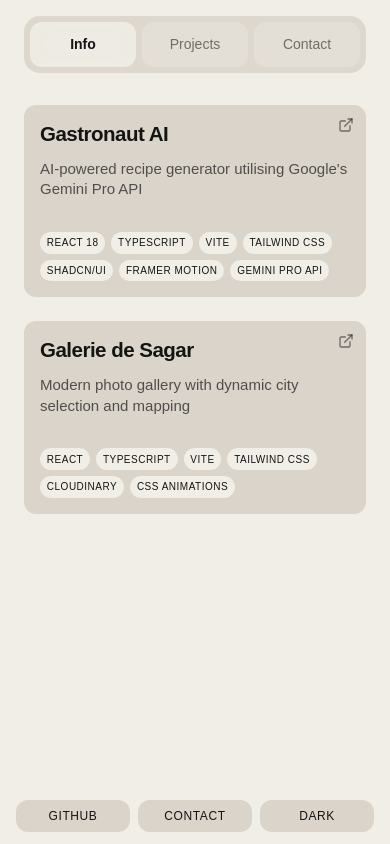
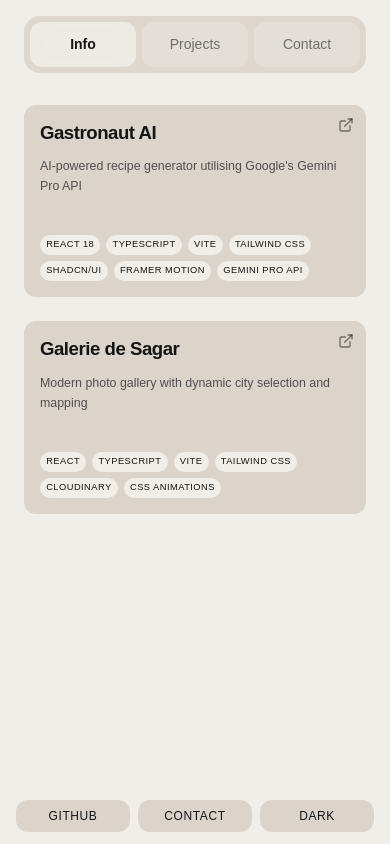
Before and after one commit to sagar-datta/portfolio, a Next.js app: page / in a window 390 px wide. Built offline with nearby package versions, Linux system fonts and the light colour scheme.

Commit message:
feat: Improve GridItem responsiveness with container queries and text clamp

```diff
--- a/src/components/molecules/GridItem.tsx
+++ b/src/components/molecules/GridItem.tsx
@@ -48,6 +48,7 @@ export const GridItem = ({
             [@media(hover:none)]:touch-none [@media(hover:none)]:[-webkit-tap-highlight-color:transparent]
             [@media(hover:none)]:active:scale-[0.98] [@media(hover:none)]:active:opacity-80
             [@media(hover:none)]:transition-all [@media(hover:none)]:duration-150 [@media(hover:none)]:ease-in-out
+            @container/card
           `}
         >
           {/* External link icon for touch devices */}
@@ -64,7 +65,7 @@ export const GridItem = ({
             </h3>
 
             {/* Description Heading */}
-            <p className="font-medium text-[15px] text-muted-light dark:text-muted-dark leading-snug line-clamp-2 mb-2">
+            <p className="font-medium text-clamp-body text-muted-light dark:text-muted-dark leading-snug line-clamp-2 @container/card:line-clamp-1 mb-2">
               {descriptionHeading}
             </p>
 
```
